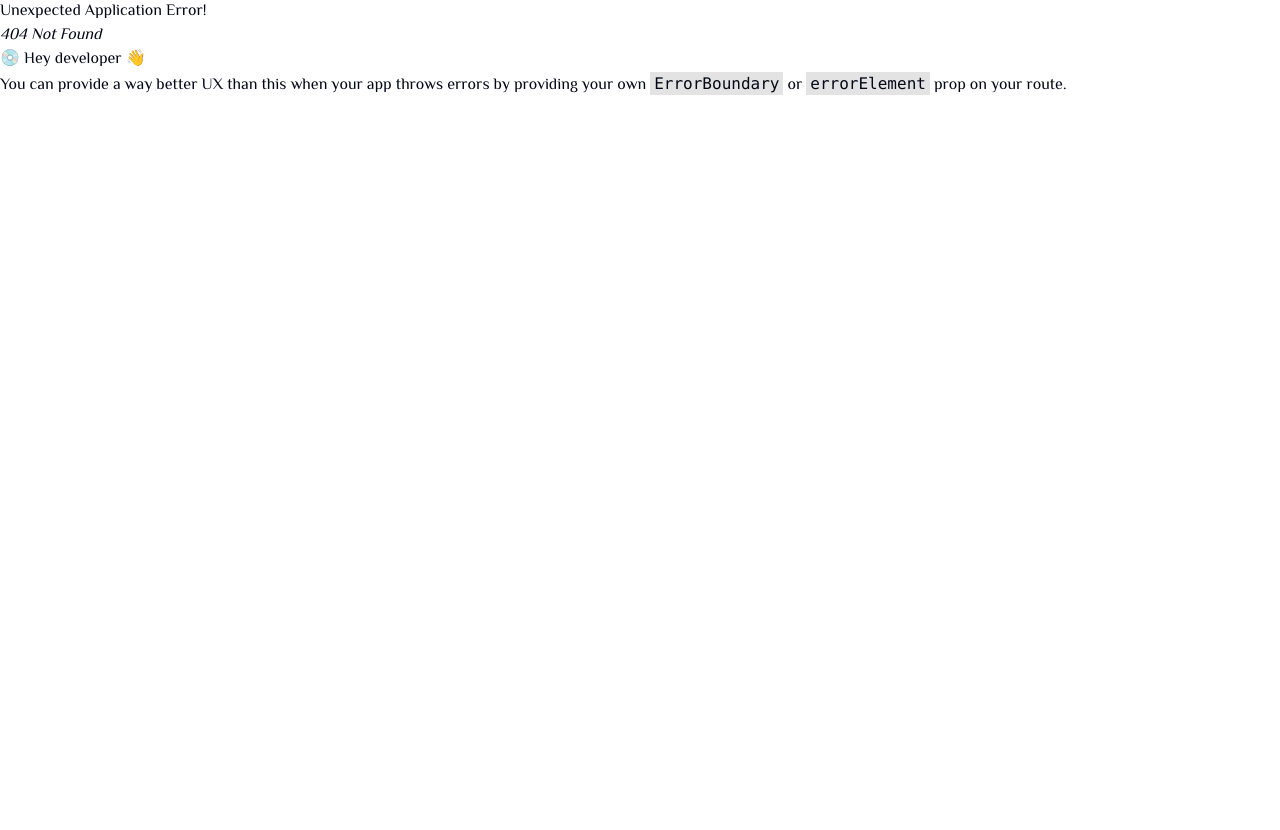
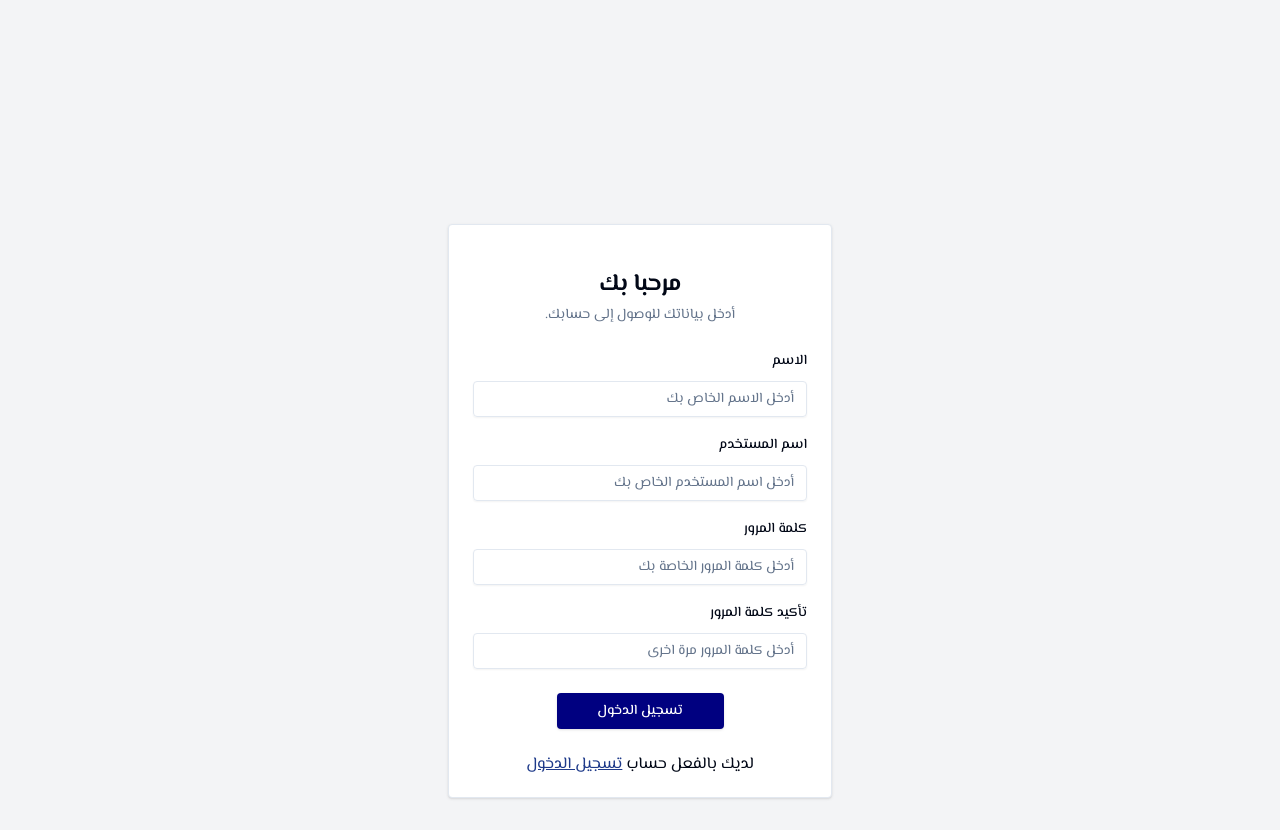
Before and after one commit to elzaw/Clinic-system, a React (Vite) app: page /register in a window 1280 px wide. Before the commit this address had no page. Before the commit the page ends 800 px from the top, so only its background shows below. Built offline with nearby package versions, Linux system fonts and the light colour scheme.

Commit message:
login and register

```diff
--- a/package.json
+++ b/package.json
@@ -11,6 +11,7 @@
   },
   "dependencies": {
     "@radix-ui/react-icons": "^1.3.0",
+    "@radix-ui/react-label": "^2.1.0",
     "@radix-ui/react-slot": "^1.1.0",
     "@reduxjs/toolkit": "^2.2.7",
     "axios": "^1.7.7",
@@ -29,6 +30,7 @@
   },
   "devDependencies": {
     "@eslint/js": "^9.9.0",
+    "@types/node": "^22.7.5",
     "@types/react": "^18.3.3",
     "@types/react-dom": "^18.3.0",
     "@vitejs/plugin-react": "^4.3.1",
--- a/src/App.jsx
+++ b/src/App.jsx
@@ -8,6 +8,8 @@ import Patient from "./components/patient";
 import { Toaster } from "react-hot-toast";
 import Login from "./components/login";
 import { AuthProvider } from "./context/AuthContext";
+
+import Register from "./components/register/page";
 
 const router = createBrowserRouter([
   {
@@ -20,6 +22,7 @@ const router = createBrowserRouter([
     ],
   },
   { path: "/login", element: <Login /> },
+  { path: "/register", element: <Register /> },
 ]);
 
 function App() {
@@ -27,11 +30,12 @@ function App() {
 
   return (
     <AuthProvider
-      // className="min-h-screen h-full bg-gradient-to-b from-gray-100 to-blue-100"
-      dir="rtl"
+    // className="min-h-screen h-full bg-gradient-to-b from-gray-100 to-blue-100"
     >
-      <Toaster />
-      <RouterProvider router={router} />
+      <div dir="rtl">
+        <Toaster />
+        <RouterProvider router={router} />
+      </div>
     </AuthProvider>
   );
 }
--- a/src/components/login/index.jsx
+++ b/src/components/login/index.jsx
@@ -8,8 +8,17 @@ import {
   CardTitle,
 } from "../ui/card";
 import { Button } from "../ui/button";
+import { Label } from "../ui/label";
+import { Input } from "../ui/input";
+import { useNavigate } from "react-router-dom";
+import { useAuth } from "@/context/AuthContext";
+import toast from "react-hot-toast";
+import api from "@/data/instance";
 
 const Login = () => {
+  const navigate = useNavigate(); // Initialize the navigate function
+  const { login, isAuthenticated } = useAuth();
+
   const {
     register,
     handleSubmit,
@@ -19,7 +28,24 @@ const Login = () => {
     formState: { errors },
   } = useForm();
 
-  const onSubmit = (data) => {};
+  const handleRegisterClick = () => {
+    navigate("/register"); // Navigate to the /register page
+  };
+  const onSubmit = async (data) => {
+    console.log(data);
+
+    try {
+      const response = await api.post("/doctors/login", data);
+      toast.success("تم تسجيل الدخول بنجاح");
+      login(response.data);
+      navigate("/");
+
+      reset();
+    } catch (error) {
+      toast.error("تأكد من البيانات المدخلة");
+      console.error("Error during login:", error);
+    }
+  };
   return (
     <div className="flex h-screen w-full items-center justify-center bg-gray-100 dark:bg-gray-900">
       <div className="w-full max-w-md space-y-8">
@@ -28,30 +54,30 @@ const Login = () => {
           {/* <img src={RiseDentalLogo} alt="logo" /> */}
         </div>
         <form onSubmit={handleSubmit(onSubmit)}>
-          <Card className="rounded bg-white">
+          <Card className="rounded bg-white border py-20 ">
             <CardHeader className="space-y-1 text-center">
               <CardTitle className="text-2xl font-bold">مرحبا بك</CardTitle>
               <CardDescription>أدخل بياناتك للوصول إلى حسابك.</CardDescription>
             </CardHeader>
-            <CardContent className="space-y-4 text-end">
+            <CardContent className="space-y-4 ">
               <div className="space-y-2 ">
-                <label htmlFor="username">اسم المستخدم</label>
-                <input
+                <Label htmlFor="username">اسم المستخدم</Label>
+                <Input
                   id="username"
                   {...register("username", { required: true })}
                   placeholder="أدخل اسم المستخدم الخاص بك"
                   type="text"
-                  className="text-end rounded"
+                  className="rounded"
                 />
               </div>
               <div className="space-y-2">
-                <label htmlFor="password">كلمة المرور</label>
-                <input
+                <Label htmlFor="password">كلمة المرور</Label>
+                <Input
                   id="password"
                   {...register("password", { required: true })}
                   placeholder="أدخل كلمة المرور الخاصة بك"
                   type="password"
-                  className="text-end rounded"
+                  className="rounded"
                 />
               </div>
             </CardContent>
@@ -60,6 +86,15 @@ const Login = () => {
                 تسجيل الدخول
               </Button>
             </CardFooter>
+            <p className="text-center">
+              you don't have email{" "}
+              <span
+                className="text-blue-900 underline cursor-pointer "
+                onClick={handleRegisterClick}
+              >
+                Register
+              </span>{" "}
+            </p>
           </Card>
         </form>
       </div>
--- a/src/components/navbar/index.jsx
+++ b/src/components/navbar/index.jsx
@@ -1,8 +1,34 @@
-import { NavLink } from "react-router-dom";
+import { NavLink, useNavigate } from "react-router-dom";
 import { motion } from "framer-motion";
-import { useState } from "react";
+import { useEffect, useState } from "react";
+import { useAuth } from "@/context/AuthContext";
+import { Button } from "../ui/button";
 
 const Navbar = () => {
+  const { logout, token } = useAuth();
+  const navigate = useNavigate();
+
+  useEffect(() => {
+    const fetchData = async () => {
+      try {
+        const response = await api.get("/patients", {
+          headers: {
+            Authorization: `Bearer ${token}`,
+          },
+        });
+        console.log("API Response:", response.data);
+      } catch (err) {
+        console.error("Error fetching data:", err);
+      }
+    };
+    fetchData();
+  }, [token]);
+
+  const handleLogout = () => {
+    logout();
+    navigate("/login");
+  };
+
   const [open, setOpen] = useState(false);
   const links = [
     { url: "/", title: "الرئيسية" },
@@ -59,7 +85,14 @@ const Navbar = () => {
           </NavLink>
         ))}
       </div>
-
+      <div className="p-4 flex justify-center">
+        <Button
+          className="w-6/12 bg-black text-white hover:bg-gray-500  px-16 rounded"
+          onClick={handleLogout}
+        >
+          تسجيل الخروج
+        </Button>
+      </div>
       {/* Responsive menu */}
       <div className="md:hidden">
         {/* Menu button */}
@@ -70,17 +103,17 @@ const Navbar = () => {
           <motion.div
             variants={topVariants}
             animate={open ? "opened" : "closed"}
-            className="w-10 h-1 bg-white rounded origin-left"
+            className="w-10 h-1 bg-gray-900 rounded origin-left"
           ></motion.div>
           <motion.div
             variants={centerVariants}
             animate={open ? "opened" : "closed"}
-            className="w-10 h-1 bg-white rounded"
+            className="w-10 h-1 bg-gray-900 rounded"
           ></motion.div>
           <motion.div
             variants={bottomVariants}
             animate={open ? "opened" : "closed"}
-            className="w-10 h-1 bg-white rounded origin-left"
+            className="w-10 h-1 bg-gray-900 rounded origin-left"
           ></motion.div>
         </button>
         {/* Menu list */}
@@ -101,6 +134,14 @@ const Navbar = () => {
               </NavLink>
             </motion.div>
           ))}
+          <div className="p-4 flex justify-center">
+            <Button
+              className="w-1/2 bg-blue-500 text-white hover:bg-blue-100 hover:text-blue-900 rounded px-24"
+              onClick={handleLogout}
+            >
+              تسجيل الخروج
+            </Button>
+          </div>
         </motion.div>
       </div>
     </div>
--- /dev/null
+++ b/src/components/register/page.jsx
@@ -0,0 +1,152 @@
+import { useForm } from "react-hook-form";
+import {
+  Card,
+  CardContent,
+  CardDescription,
+  CardFooter,
+  CardHeader,
+  CardTitle,
+} from "../ui/card";
+import { Button } from "../ui/button";
+import { Label } from "../ui/label";
+import { Input } from "../ui/input";
+import { useNavigate } from "react-router-dom";
+import api from "@/data/instance";
+import { useState } from "react";
+import toast from "react-hot-toast";
+
+const Register = () => {
+  const navigate = useNavigate();
+  const [isLoading, setIsLoading] = useState(false);
+  const {
+    register,
+    handleSubmit,
+    watch,
+    setValue,
+    reset,
+    formState: { errors },
+  } = useForm();
+
+  const handleRegisterClick = () => {
+    navigate("/login"); // Navigate to the /login page
+  };
+
+  const onSubmit = async (data) => {
+    const { confirmPassword, ...registerData } = data; // Exclude confirmPassword from registration data
+
+    if (data.password !== confirmPassword) {
+      toast.error("كلمة السر غير متطابقة");
+      return;
+    }
+
+    setIsLoading(true); // Set loading state
+    try {
+      const response = await api.post("/doctors/", registerData); // Use registerData without confirmPassword
+      // Handle successful response, e.g., redirect or show success message
+      toast.success("تم التسجيل بنجاح. يمكنك تسجيل الدخول الان.");
+      // Redirect to login page after successful registration
+      navigate("/login"); // Redirect to login after successful registration
+    } catch (error) {
+      console.error("Registration error:", error);
+      alert("Failed to register. Please try again.");
+    } finally {
+      setIsLoading(false); // Reset loading state
+    }
+  };
+
+  return (
+    <div className="flex min-h-screen w-full items-center justify-center bg-gray-100 dark:bg-gray-900">
+      <div className="w-full max-w-md space-y-8">
+        <div className="flex justify-center h-48">
+          {/* Optional Logo or Image */}
+        </div>
+        <form onSubmit={handleSubmit(onSubmit)}>
+          <Card className="rounded bg-white border py-5 m-8 ">
+            <CardHeader className="space-y-1 text-center">
+              <CardTitle className="text-2xl font-bold">مرحبا بك</CardTitle>
+              <CardDescription>أدخل بياناتك للوصول إلى حسابك.</CardDescription>
+            </CardHeader>
+            <CardContent className="space-y-4 ">
+              <div className="space-y-2 ">
+                <Label htmlFor="name">الاسم</Label>
+                <Input
+                  id="name"
+                  {...register("name", { required: "الاسم مطلوب" })}
+                  placeholder="أدخل الاسم الخاص بك"
+                  type="text"
+                  className="rounded"
+                />
+                {errors.name && (
+                  <p className="text-red-500">{errors.name.message}</p>
+                )}
+              </div>
+              <div className="space-y-2 ">
+                <Label htmlFor="username">اسم المستخدم</Label>
+                <Input
+                  id="username"
+                  {...register("username", { required: "اسم المستخدم مطلوب" })}
+                  placeholder="أدخل اسم المستخدم الخاص بك"
+                  type="text"
+                  className="rounded"
+                />
+                {errors.username && (
+                  <p className="text-red-500">{errors.username.message}</p>
+                )}
+              </div>
+              <div className="space-y-2">
+                <Label htmlFor="password">كلمة المرور</Label>
+                <Input
+                  id="password"
+                  {...register("password", { required: "كلمة المرور مطلوبة" })}
+                  placeholder="أدخل كلمة المرور الخاصة بك"
+                  type="password"
+                  className="rounded"
+                />
+                {errors.password && (
+                  <p className="text-red-500">{errors.password.message}</p>
+                )}
+              </div>
+              <div className="space-y-2">
+                <Label htmlFor="confirmPassword">تأكيد كلمة المرور</Label>
+                <Input
+                  id="confirmPassword"
+                  {...register("confirmPassword", {
+                    required: "تأكيد كلمة المرور مطلوب",
+                  })}
+                  placeholder="أدخل كلمة المرور مرة اخرى"
+                  type="password"
+                  className="rounded"
+                />
+                {errors.confirmPassword && (
+                  <p className="text-red-500">
+                    {errors.confirmPassword.message}
+                  </p>
+                )}
+              </div>
+            </CardContent>
+            <CardFooter className="flex justify-center">
+              <Button
+                type="submit"
+                disabled={isLoading}
+                className="w-6/12 bg-[#000080] text-white hover:bg-[#000095] rounded"
+              >
+                {isLoading ? "جاري التسجيل..." : "تسجيل الدخول"}
+              </Button>
+            </CardFooter>
+            <p className="text-center">
+              لديك بالفعل حساب{" "}
+              <span
+                className="text-blue-900 underline cursor-pointer "
+                onClick={handleRegisterClick}
+              >
+                تسجيل الدخول
+              </span>{" "}
+            </p>
+          </Card>
+        </form>
+      </div>
+    </div>
+  );
+};
+
+export default Register;
--- /dev/null
+++ b/src/components/ui/input.jsx
@@ -0,0 +1,20 @@
+import * as React from "react";
+
+import { cn } from "@/lib/utils";
+
+const Input = React.forwardRef(({ className, type, ...props }, ref) => {
+  return (
+    <input
+      type={type}
+      className={cn(
+        "flex h-9 w-full rounded-md border border-input bg-transparent px-3 py-1 text-sm shadow-sm transition-colors file:border-0 file:bg-transparent file:text-sm file:font-medium file:text-foreground placeholder:text-muted-foreground focus-visible:outline-none focus-visible:ring-1 focus-visible:ring-ring disabled:cursor-not-allowed disabled:opacity-50",
+        className
+      )}
+      ref={ref}
+      {...props}
+    />
+  );
+});
+Input.displayName = "Input";
+
+export { Input };
--- /dev/null
+++ b/src/components/ui/label.jsx
@@ -0,0 +1,20 @@
+import * as React from "react";
+import * as LabelPrimitive from "@radix-ui/react-label";
+import { cva } from "class-variance-authority";
+
+import { cn } from "@/lib/utils";
+
+const labelVariants = cva(
+  "text-sm font-medium leading-none peer-disabled:cursor-not-allowed peer-disabled:opacity-70"
+);
+
+const Label = React.forwardRef(({ className, ...props }, ref) => (
+  <LabelPrimitive.Root
+    ref={ref}
+    className={cn(labelVariants(), className)}
+    {...props}
+  />
+));
+Label.displayName = LabelPrimitive.Root.displayName;
+
+export { Label };
```
Also changed, not shown: jsconfig.app.json (added, +12 -0 lines), src/context/AuthContext.jsx (renamed from src/context/AuthContext.js), 1 other file (tests, documents, lock files or other folders).
